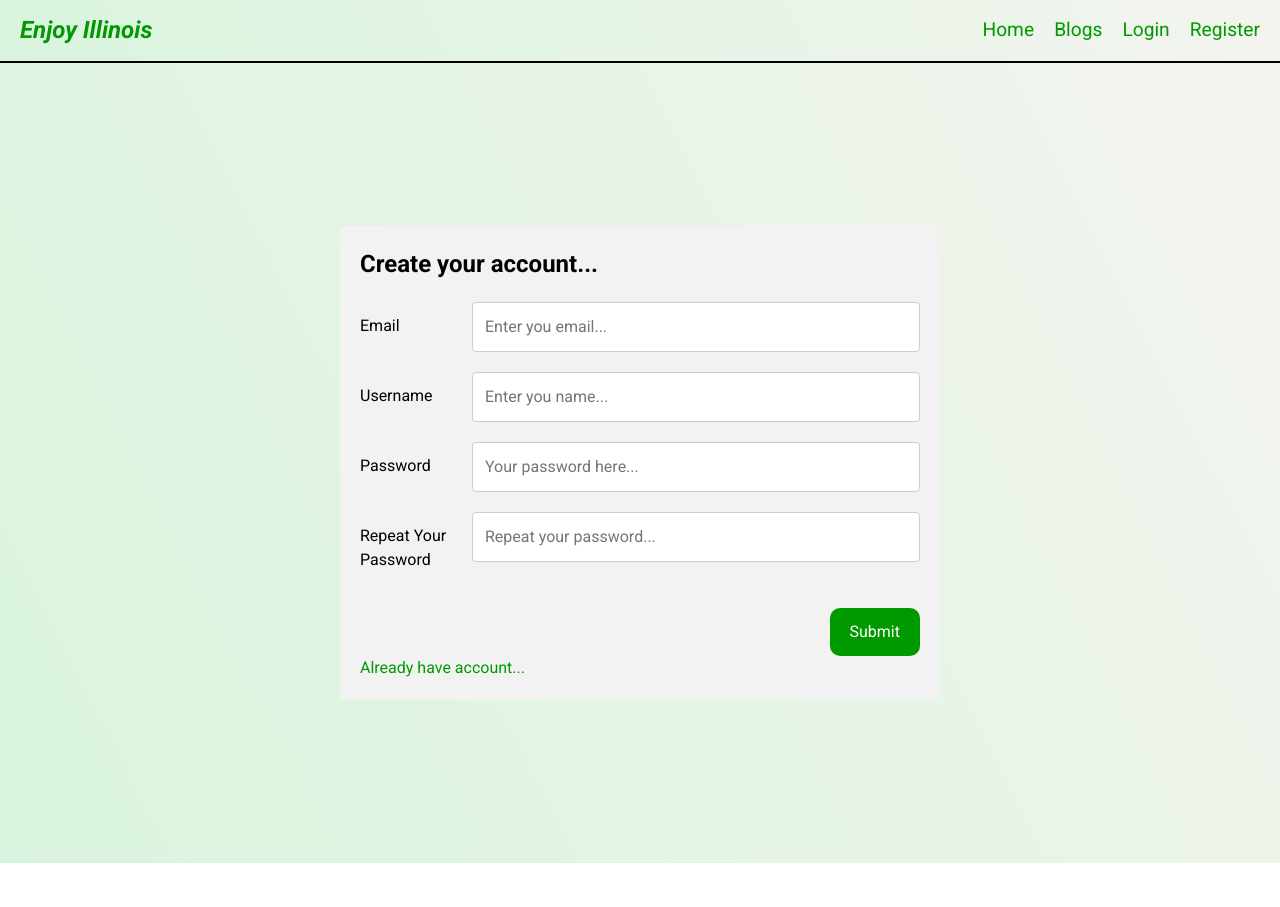
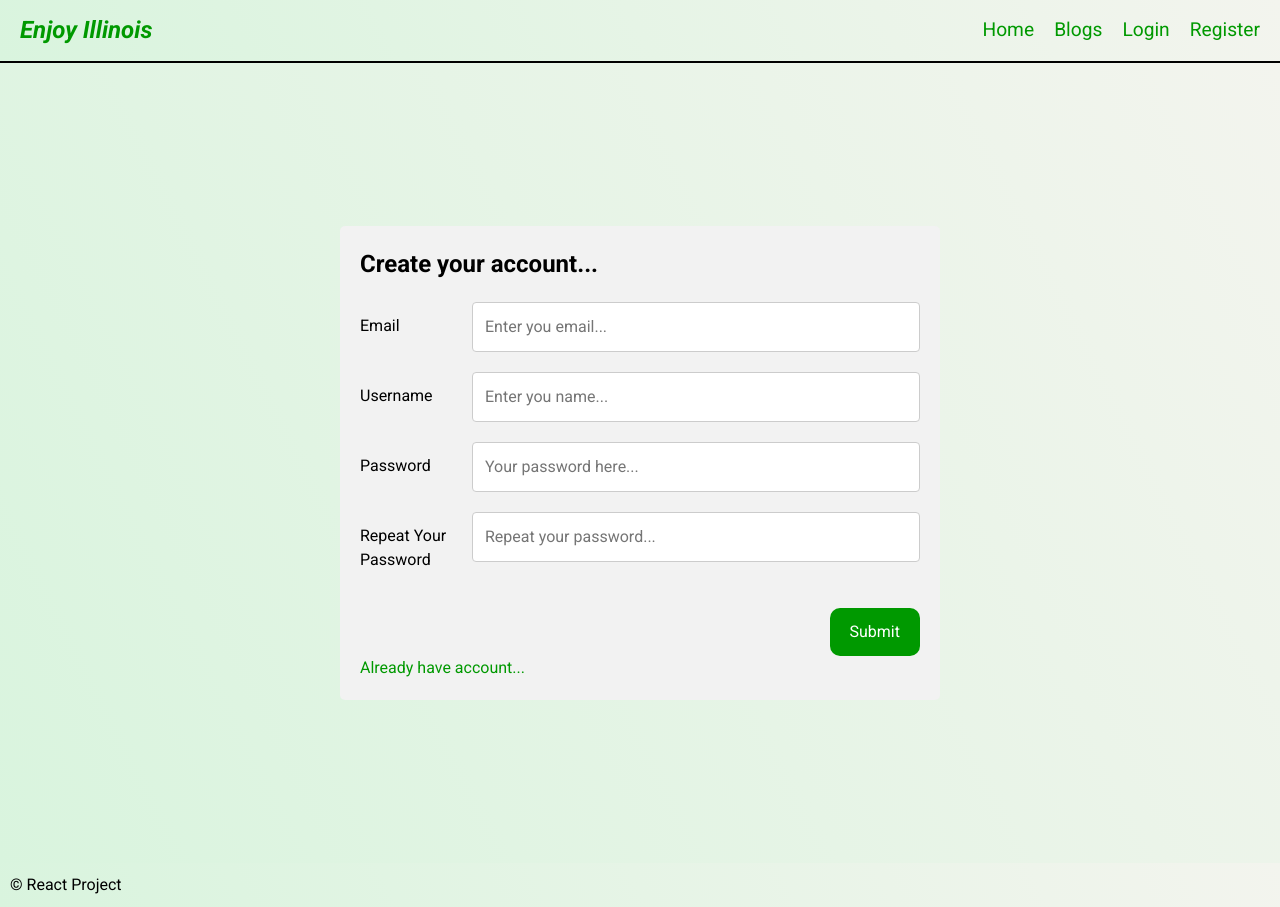
Before and after one commit to Noni-Ni/enjoy-illinois, a React (Vite) app in the folder client/: page /register in a window 1280 px wide. Before the commit the page ends 863 px from the top, so only its background shows below. Built offline with nearby package versions, Linux system fonts and the light colour scheme.

Commit message:
add footer

```diff
--- a/client/src/App.jsx
+++ b/client/src/App.jsx
@@ -10,6 +10,7 @@ import Login from "./components/login/Login"
 import Register from "./components/register/Register"
 import { AuthContext } from './contexts/authContext'
 import Home from './components/home/Home'
+import Footer from './components/footer/Footer'
 
 
 function App() {
@@ -44,6 +45,7 @@ function App() {
           <Route path='/register' element={<Register/>} />
         </Routes>
       </main>
+      <Footer/>
     </>
     </AuthContext.Provider>
   )
--- /dev/null
+++ b/client/src/components/footer/Footer.jsx
@@ -0,0 +1,7 @@
+export default function Footer(){
+    return(
+        <footer className="roboto-regular" >
+           <p > © React Project</p>
+        </footer>
+    )
+}
```
